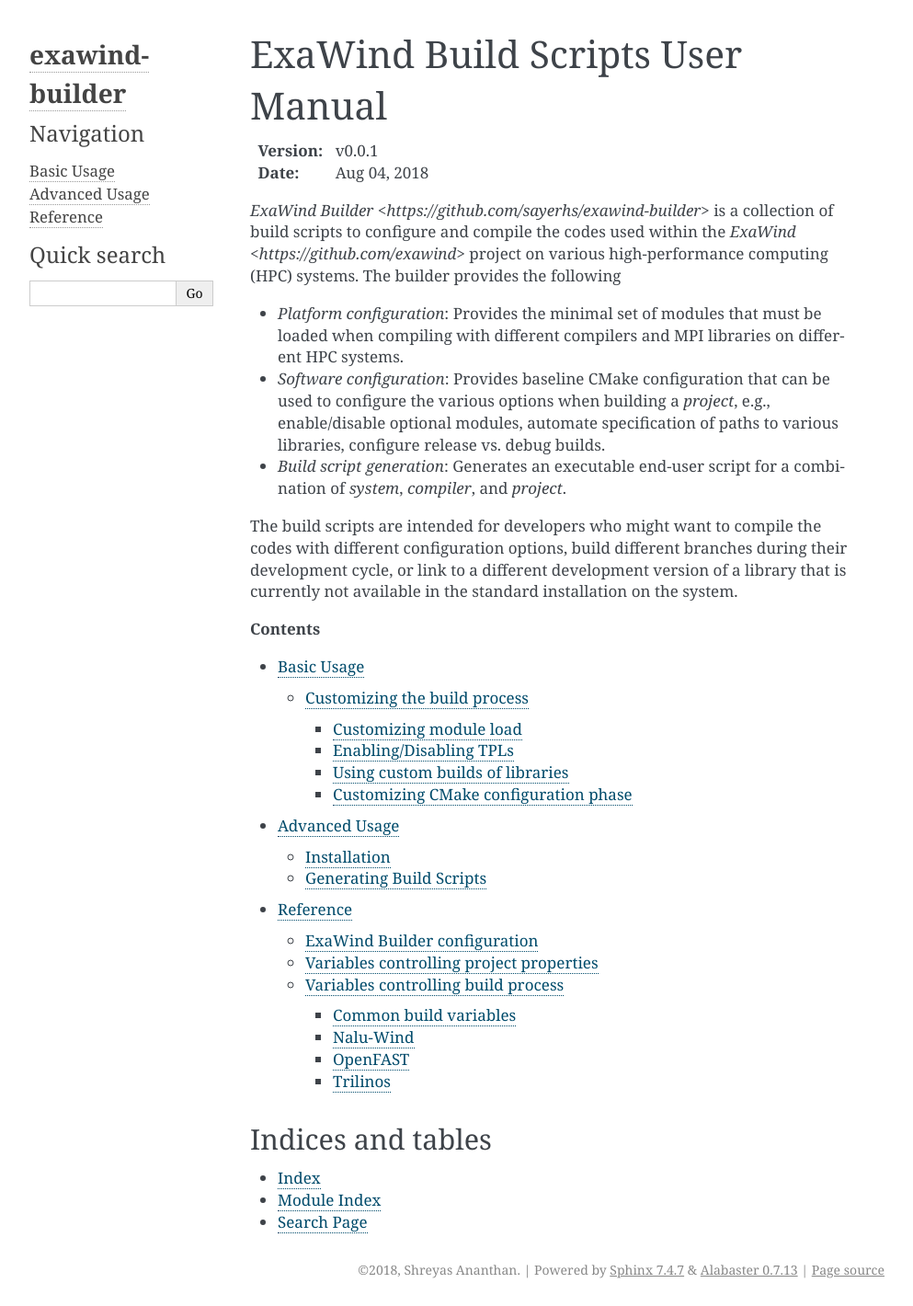
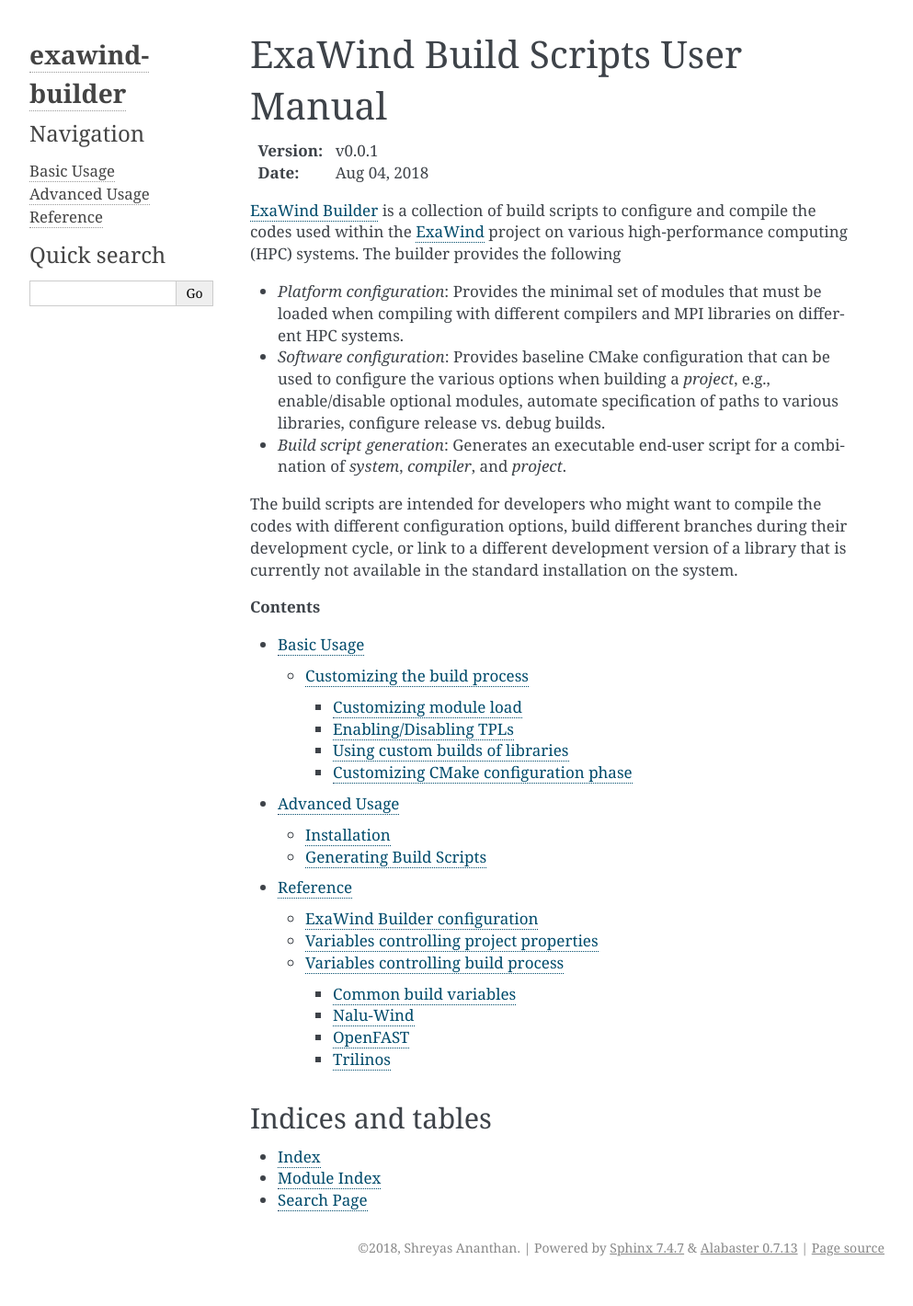
Before and after one commit to Exawind/exawind-builder, a Sphinx documentation site: the page built from doc/source/index.rst, in a window 1280 px wide. Shown: the whole page at 92% size, without its empty margins (148-1141 px from the left). Built offline with Sphinx 7.4.7, drawn with Linux system fonts in a browser that asks for light colours; after the commit the page ends 1396 px from its top, so only the background shows below that.

```diff
--- a/doc/source/index.rst
+++ b/doc/source/index.rst
@@ -12,9 +12,9 @@ ExaWind Build Scripts User Manual
    :Version: |version|
    :Date: |today|
 
-`ExaWind Builder <https://github.com/sayerhs/exawind-builder>` is a collection
+`ExaWind Builder <https://github.com/sayerhs/exawind-builder>`_ is a collection
 of build scripts to configure and compile the codes used within the `ExaWind
-<https://github.com/exawind>` project on various high-performance computing
+<https://github.com/exawind>`_ project on various high-performance computing
 (HPC) systems. The builder provides the following
 
 - *Platform configuration*: Provides the minimal set of modules that must be
```
Also changed, not shown: README.md (+4 -17 lines).
